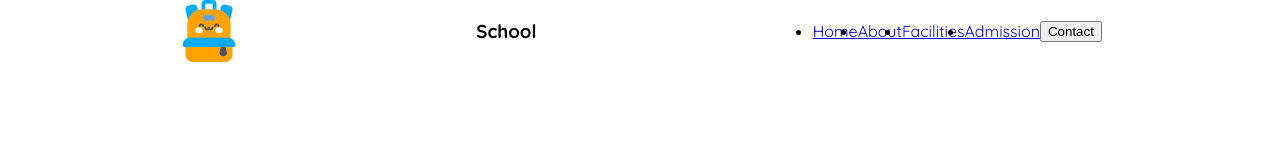
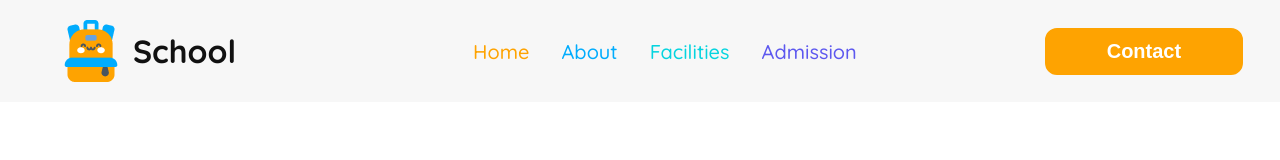
Before and after one commit to ashraful-shuvon/kids-school-responsive, a plain HTML site: page index.html in a window 1280 px wide. Drawn offline with Linux system fonts and the light colour scheme.

Commit message:
Added css styles to navbar

```diff
--- a/index.html
+++ b/index.html
@@ -1,27 +1,35 @@
 <!DOCTYPE html>
 <html lang="en">
+
 <head>
     <meta charset="UTF-8">
     <meta name="viewport" content="width=device-width, initial-scale=1.0">
     <title>Kids School</title>
     <link rel="stylesheet" href="styles/style.css">
 </head>
+
 <body class="quicksand-fonts">
     <!-- Header -->
-    <header>
+    <header class="header">
         <!-- Navbar -->
-        <nav class="navbar flex">
+        <nav class="navbar">
+            <div class="logo flex">
                 <img src="./assets/logo.png" alt="A school bag logo">
                 <h3 class="nav-title">School</h3>
+            </div>
 
+            <div>
                 <ul class="nav-content flex">
                     <li><a href="#" class="nav-links home">Home</a></li>
                     <li><a href="#" class="nav-links about">About</a></li>
                     <li><a href="#" class="nav-links facilities">Facilities</a></li>
                     <li><a href="#" class="nav-links admission">Admission</a></li>
+                </ul>
+            </div>
+            <div>
+                <button class="button button1">Contact</button>
+            </div>
 
-                <button class="button1">Contact</button>
-            </ul>
         </nav>
 
         <!-- Banner  -->
@@ -40,4 +48,5 @@
 
     </footer>
 </body>
+
 </html>
--- a/styles/style.css
+++ b/styles/style.css
@@ -1,8 +1,27 @@
 @import url("https://fonts.googleapis.com/css2?family=Quicksand:wght@300..700&display=swap");
 
 :root {
+    --bg-primary: rgba(247, 247, 247, 1);
+
+    --clr-font-regular: rgba(128, 128, 128, 1);
+    --clr-font-bold: rgba(17, 17, 17, 1);
+
+    --fs-regular: 1.25rem;
+    --fs-logo: 2rem;
+    --fs-title: 2.9rem;
+    /* --fs-regular: 1.2rem;
+    --fs-regular: 1.2rem; */
+
+    --fw-400: 400;
+    --fw-500: 500;
+    --fw-600: 600;
+    --fw-700: 700;
+
 
 }
+
+
+
 
 
 /* Shared styles */
@@ -14,28 +33,114 @@
 }
 
 body {
-    margin: 0;
-    padding: 0;
+  margin: 0;
+  padding: 0;
 }
 
-header,
+.navbar,
 main,
 footer {
-    max-width: 1160px;
-    margin: 0 auto;
+  max-width: 1160px;
+  margin: 0 auto;
 }
 
 .flex {
-    display: flex;
+  display: flex;
 }
 
+/* button styles */
 
+.button {
+    background-color: #FEA301; /* Orange */
+    border: none;
+    color: white;
+    text-align: center;
+    padding: 10px 60px;
+    text-decoration: none;
+    display: inline-block;
+    font-size: 1.25rem;
+    margin: 4px 2px;
+    transition-duration: 0.4s;
+    cursor: pointer;
+  }
 
+  .button1 {
+    background-color: #FEA301;
+    color: white;
+    border: 2px solid #FEA301;
+    border-radius: 12px;
+    font-weight: 600;
+    font-size: 1.25rem;
+    padding: 10px 60px;
+  }
 
+  .button1:hover {
+    background-color: white;
+    color: #FEA301;
+  }
 
 /* Navbar style */
 
+.header {
+    background-color: var(--bg-primary);
+}
+
 .navbar {
-    justify-content: space-around;
+  display: grid;
+  /* grid-template-columns: repeat(3, 1fr); */
+  grid-auto-flow: column;
+  align-items: center;
+  gap: 186px;
+  padding: 20px 0;
+}
+
+ul li,
+a {
+  text-decoration: none;
+  list-style: none;
+}
+
+.nav-content {
+  gap: 32px;
+}
+
+.logo img {
+    height: 62px;
+    width: 62px;
+}
+.nav-title {
+    color: var(--clr-font-bold);
+    font-size: var(--fs-logo);
+    font-weight: var(--fw-700);
+    margin: 0;
+    padding: 0 11px;
+}
+.logo {
+    justify-content: center;
     align-items: center;
 }
+
+.nav-links {
+    font-size: var(--fs-regular);
+    font-weight: var(--fw-500);
+}
+
+.home {
+    color: #FEA301;
+}
+
+.about {
+    color: #01ACFD;
+}
+.facilities {
+    color: #05D4DF;
+}
+.admission {
+    color: #5D58EF;
+}
+
+/* Responsive design for mobile devices */
+
+@media screen and (max-width: 576px) {
+
+}
```
Lines whose indentation alone changed are shown as unchanged.
